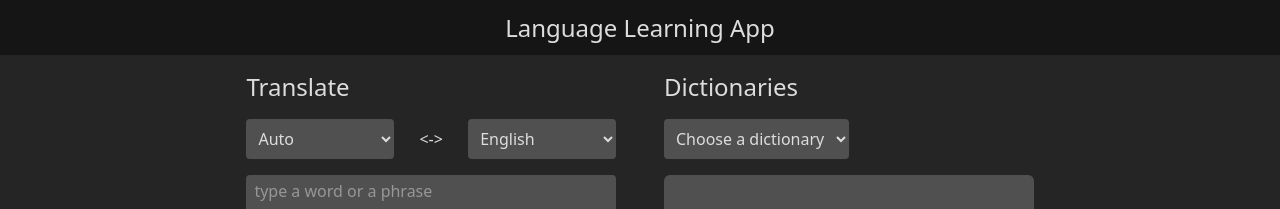
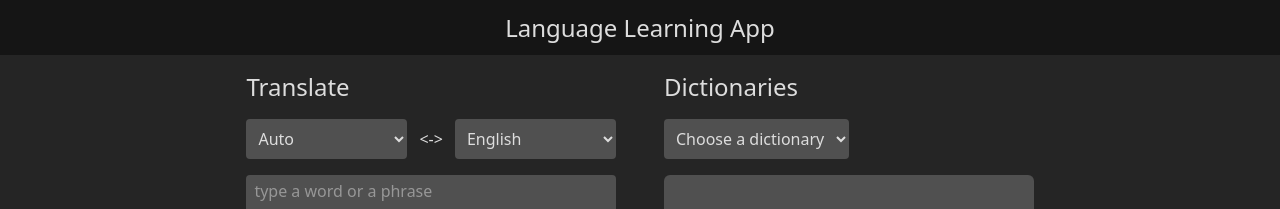
Before and after one commit to self-related/language-learn-app, a React (Vite) app: page / in a window 1280 px wide. Shown: the top 209 px of the page. Built offline with nearby package versions, Linux system fonts and the light colour scheme.

Commit message:
add flex-grow for lang selectors, prevent flex overflow with w-0, prevent text wrap for button with min-w-0

```diff
--- a/src/components/TranslateSection/LanguageSwitcher.tsx
+++ b/src/components/TranslateSection/LanguageSwitcher.tsx
@@ -18,16 +18,16 @@ const { languages, sourceLang, setSourceLang, targetLang, setTargetLang, switchL
     <div id="language-switcher" className="flex w-full justify-between">
 
     <select name="current-lang" id="current-lang" value={sourceLang}  onChange={(e) => setSourceLang(e.target.value)}
-            className="cursor-pointer p-2 w-[40%] bg-[#505050] hover:bg-[#606060] rounded-sm">
+            className="cursor-pointer p-2 grow w-0 bg-[#505050] hover:bg-[#606060] rounded-sm">
         {
             Object.keys(languages).map((key) => (<option key={key} value={key}> {languages[key]} </option>))
         }
     </select>
 
-    <button onClick={switchLangs} className="mx-2 w-[45px] cursor-pointer hover:bg-[#606060] p-1 rounded-sm">&lt;-&gt;</button>
+    <button onClick={switchLangs} className="mx-2 min-w-max cursor-pointer hover:bg-[#606060] p-1 rounded-sm">&lt;-&gt;</button>
 
     <select name="target-lang" id="target-lang" value={targetLang} onChange={(e) => setTargetLang(e.target.value)}
-            className="cursor-pointer p-2 w-[40%] bg-[#505050] hover:bg-[#606060] rounded-sm">
+            className="cursor-pointer p-2 grow w-0 bg-[#505050] hover:bg-[#606060] rounded-sm">
         {
             Object.keys(languages).slice(1).map((key) => (<option key={key} value={key}>{languages[key]}</option>))
         }
```
